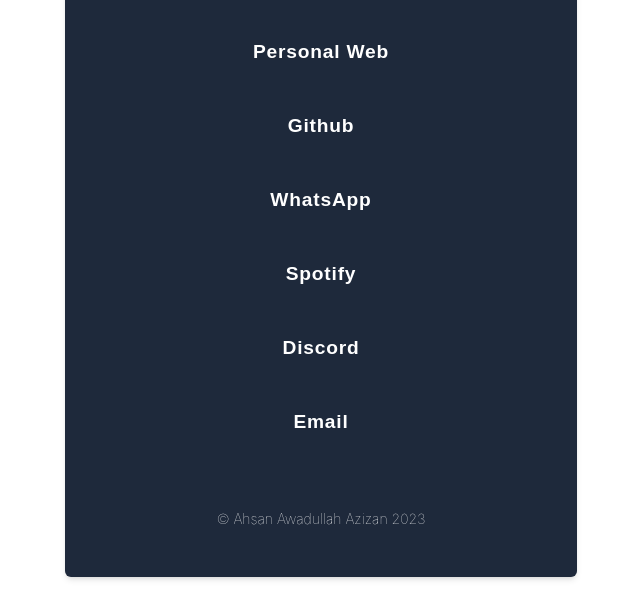
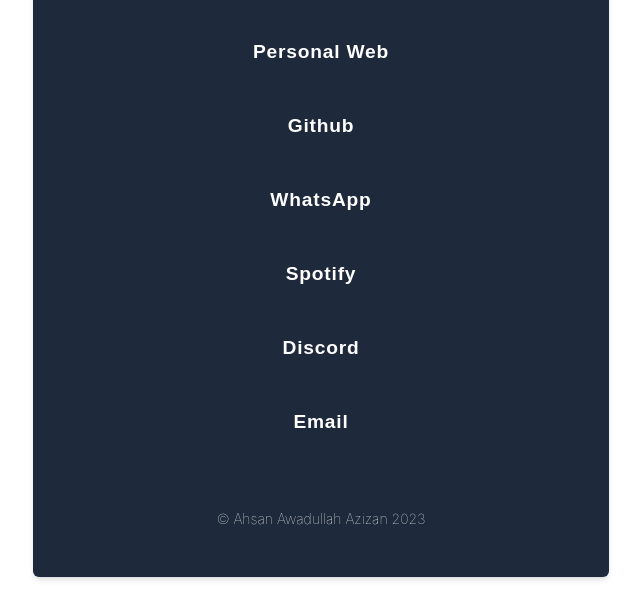
Before and after one commit to ahsanzizan/ahsanzizan.github.io, a website: page card.html in a window 1280 px wide. Shown: the part 371-968 px from the top of the page, without its empty margins (319-959 px from the left). Drawn offline with Linux system fonts and the light colour scheme.

Commit message:
Updated Styling

```diff
--- a/card.html
+++ b/card.html
@@ -9,7 +9,6 @@
 </head>
 <body>
     <script src="https://kit.fontawesome.com/2928d3d5a7.js" crossorigin="anonymous"></script>
-    <div class="container">
     <div class="card py-12 my-5">
       <img src="dist/img/ig_pfp.jpg" alt="Person" class="card__image hover:scale-125 transition duration-300">
       <p class="card__name font-bold">Ahsan Azizan</p>
@@ -31,6 +30,5 @@
         &copy; Ahsan Awadullah Azizan 2023
       </div>
     </div>
-    </div>
 </body>
 </html>
--- a/src/input.css
+++ b/src/input.css
@@ -152,7 +152,7 @@
 }
 
 .card {
-  @apply bg-slate-800 rounded-md flex flex-col items-center shadow-md text-white max-w-lg mx-auto;
+  @apply bg-slate-800 rounded-md flex flex-col items-center shadow-md text-white max-w-xl mx-auto;
 }
 
 .card__name {
@@ -226,7 +226,7 @@
   padding: 1em 2em;
   @apply px-7 py-4 mb-5 text-center hover:bg-sec;
   letter-spacing: 0.05rem;
-  width: 17rem;
+  width: 20rem;
 }
 
 
```
Also changed, not shown: dist/style.css. Lines whose indentation alone changed are shown as unchanged.
